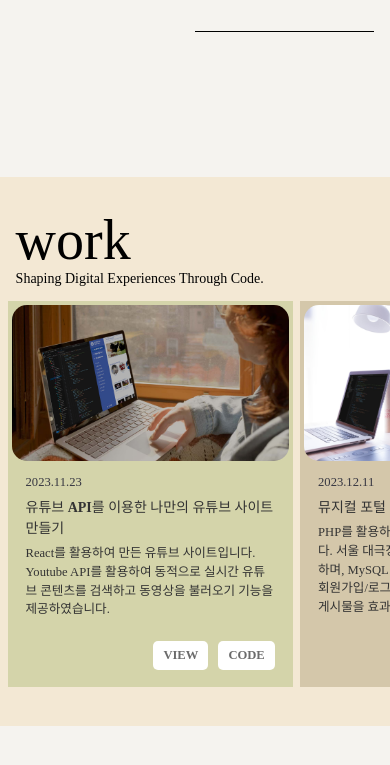
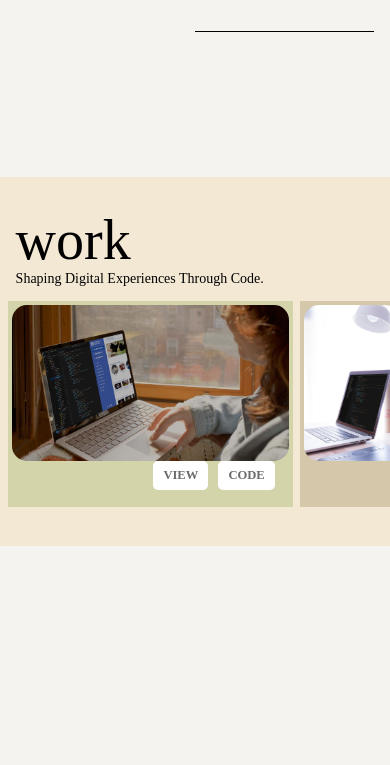
Before and after one commit to L-jy16/L_portfolio01, a website built with Vite: page src/index.html in a window 390 px wide. Shown: the part 1394-2159 px from the top of the page. Built offline with nearby package versions, Linux system fonts and the light colour scheme; some packages are replaced by stand-ins of ours; files whose address does not match are found by name; a web font is replaced by a local one.

Commit message:
2023.12.18

```diff
--- a/src/assets/css/section/work.css
+++ b/src/assets/css/section/work.css
@@ -35,14 +35,6 @@
   margin-top: -1vw;
 }
 
-/* .work_list {
-  display: flex;
-  flex-wrap: wrap;
-}
-
-.work_site {
-  width: 33.3333%;
-} */
 
 .work_site .img {
   padding-bottom: 56.25%;
@@ -77,8 +69,16 @@
 }
 
 .work_site .work_info {
-  padding: 3% 5%;
-  height: 210px;
+  display: none;
+}
+
+.work_site:hover .work_info {
+  display: block;
+}
+
+.work_site .work_info.visible {
+  padding: 3% 5% 3% 5%;
+  height: auto;
 }
 
 .work_site:nth-child(1) {
@@ -105,13 +105,13 @@
   background-color: var(--work_box6);
 }
 
-.work_site .work_info span {
+.work_site .work_info.visible span {
   display: inline-block;
   color: var(--black200);
   margin-bottom: 10px;
 }
 
-.work_site .work_info h4 {
+.work_site .work_info.visible h4 {
   /* font-size: 1.2rem; */
   font-size: 1.4rem;
   margin-bottom: 10px;
@@ -120,15 +120,14 @@
   word-break: keep-all;
 }
 
-.work_site .work_info p {
+.work_site .work_info.visible p {
   font-size: 1.2rem;
   font-family: var(--mainko-font);
   color: var(--white500);
-  /* display: none; */
 }
 
 .work_site .work_btn {
-  padding: 0 5% 5% 0;
+  padding: 3% 5% 3% 0;
   display: flex;
   justify-content: flex-end;
 }
@@ -150,7 +149,7 @@
 }
 
 @media (max-width: 1700px) {
-  .work_site .work_info {
+  .work_site .work_info.visible {
     height: 250px;
   }
 }
@@ -164,11 +163,11 @@
     width: 40%;
   }
 
-  .work_site .work_info h4 {
+  .work_site .work_info.visible h4 {
     font-size: 1.4rem;
   }
 
-  .work_site .work_info p {
+  .work_site .work_info.visible p {
     font-size: 1.2rem;
   }
 }
@@ -182,17 +181,17 @@
     font-size: 1.5rem;
   }
 
-  .work_site .work_info span {
+  .work_site .work_info.visible span {
     font-size: 1rem;
     margin-bottom: 5px;
   }
 
-  .work_site .work_info h4 {
+  .work_site .work_info.visible h4 {
     margin-bottom: 5px;
     font-size: 1.2rem;
   }
 
-  .work_site .work_info p {
+  .work_site .work_info.visible p {
     font-size: 1rem;
   }
 }
@@ -227,19 +226,19 @@
     width: 50%;
   }
 
-  .work_site .work_info {
+  .work_site .work_info.visible {
     height: 230px;
   }
 
-  .work_site .work_info span {
+  .work_site .work_info.visible span {
     font-size: 1rem;
   }
 
-  .work_site .work_info h4 {
+  .work_site .work_info.visible h4 {
     font-size: 1.3rem;
   }
 
-  .work_site .work_info p {
+  .work_site .work_info.visible p {
     font-size: 1.1rem;
   }
 }
@@ -268,21 +267,21 @@
     width: 50%;
   }
 
-  .work_site .work_info {
+  .work_site .work_info.visible {
     height: 200px;
   }
 
-  .work_site .work_info span {
+  .work_site .work_info.visible span {
     font-size: 0.9rem;
     margin-bottom: 5px;
   }
 
-  .work_site .work_info h4 {
+  .work_site .work_info.visible h4 {
     margin-bottom: 5px;
     font-size: 1.1rem;
   }
 
-  .work_site .work_info p {
+  .work_site .work_info.visible p {
     font-size: 0.9rem;
   }
 
@@ -318,21 +317,21 @@
     width: 75%;
   }
 
-  .work_site .work_info {
+  .work_site .work_info.visible {
     height: 180px;
   }
 
-  .work_site .work_info span {
+  .work_site .work_info.visible span {
     font-size: 1rem;
     margin-bottom: 5px;
   }
 
-  .work_site .work_info h4 {
+  .work_site .work_info.visible h4 {
     margin-bottom: 5px;
     font-size: 1.2rem;
   }
 
-  .work_site .work_info p {
+  .work_site .work_info.visible p {
     font-size: 1rem;
   }
 
@@ -367,21 +366,21 @@
     width: 75%;
   }
 
-  .work_site .work_info {
+  .work_site .work_info.visible {
     height: 180px;
   }
 
-  .work_site .work_info span {
+  .work_site .work_info.visible span {
     font-size: 0.9rem;
     margin-bottom: 5px;
   }
 
-  .work_site .work_info h4 {
+  .work_site .work_info.visible h4 {
     margin-bottom: 5px;
     font-size: 1rem;
   }
 
-  .work_site .work_info p {
+  .work_site .work_info.visible p {
     font-size: 0.9rem;
   }
 
--- a/src/assets/js/section.js
+++ b/src/assets/js/section.js
@@ -164,17 +164,18 @@ export function section() {
 
     // section3
 
-    // // desc 숨긴거 오버시 보여주기
-    // let desc = document.querySelectorAll(".work_site");
+    // desc 숨긴거 오버시 보여주기
+    let desc = document.querySelectorAll(".work_site");
 
-    // desc.forEach(descitem => {
-    //     descitem.addEventListener("mouseover", function () {
-    //         this.querySelector(".desc").style.display = "block"
-    //     })
-    //     descitem.addEventListener("mouseout", function () {
-    //         this.querySelector(".desc").style.display = "none"
-    //     })
-    // })
+    desc.forEach(descitem => {
+        descitem.addEventListener("mouseover", function () {
+            this.querySelector(".work_info").classList.add("visible");
+        });
+
+        descitem.addEventListener("mouseout", function () {
+            this.querySelector(".work_info").classList.remove("visible");
+        });
+    });
 
     // 가로형 모드
     gsap.registerPlugin(ScrollTrigger);
```
